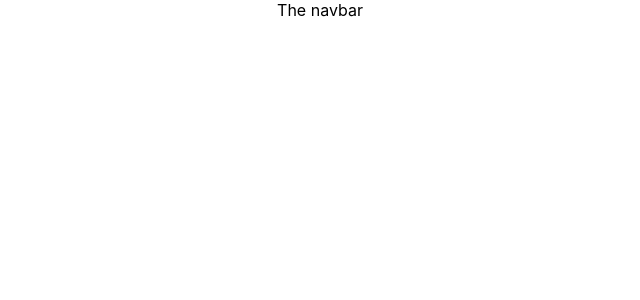
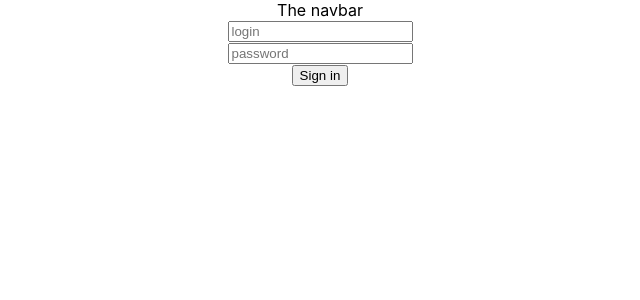
Before and after one commit to Zuretto/resource-manager, a React (Create React App) app in the folder resource-manager-frontend/: page / in a window 1280 px wide. Shown: the top 300 px of the page, without its empty margins (320-960 px from the left). Built offline with nearby package versions, Linux system fonts and the light colour scheme.

Commit message:
add login form functionality that loads access token into the store

```diff
--- a/resource-manager-frontend/src/app/App.js
+++ b/resource-manager-frontend/src/app/App.js
@@ -1,13 +1,24 @@
 import './App.css';
+import { BrowserRouter, Route, Routes } from "react-router-dom";
+import ResourcesList from "../resources-list/ResourcesList";
+import LoginForm from "../login/LoginForm";
 
 
 function App() {
 
-  return (
-    <div className="App">
-      <header>The navbar</header> {/* TODO  the navigation component */}
-    </div>
-  );
+    return (
+        <div className="App">
+            <header>The navbar</header>
+            {/* TODO  the navigation component */}
+
+            <BrowserRouter>
+                <Routes>
+                    <Route path="/" element={<LoginForm/>}/>
+                    <Route path="resources/:userName" element={<ResourcesList/>}/>
+                </Routes>
+            </BrowserRouter>
+        </div>
+    );
 }
 
 export default App;
--- a/resource-manager-frontend/src/index.js
+++ b/resource-manager-frontend/src/index.js
@@ -2,15 +2,12 @@ import React from 'react';
 import ReactDOM from 'react-dom/client';
 import './index.css';
 import App from './app/App';
-import {BrowserRouter, Route, Routes} from 'react-router-dom';
-import ResourcesList from "./resources-list/ResourcesList";
+import { Provider } from "react-redux";
+import store from './state/store';
 
 const root = ReactDOM.createRoot(document.getElementById('root'));
 root.render(
-    <BrowserRouter>
-        <Routes>
-            <Route path="/" element={<App />} />
-            <Route path="users/:userName" element={<ResourcesList />} />
-        </Routes>
-    </BrowserRouter>
+    <Provider store={store}>
+        <App/>
+    </Provider>
 );
--- /dev/null
+++ b/resource-manager-frontend/src/login/LoginForm.css
@@ -0,0 +1,9 @@
+.login--form {
+    display:flex;
+    flex-direction: column;
+}
+
+.error--paragraph {
+    color: darkred;
+    font-weight: 600;
+}
--- /dev/null
+++ b/resource-manager-frontend/src/login/LoginForm.js
@@ -0,0 +1,61 @@
+import './LoginForm.css';
+import { useNavigate } from 'react-router-dom';
+import { useDispatch } from 'react-redux';
+import axios from 'axios';
+import { ACTION_TYPES } from '../state/reducer';
+import { createRef, useState } from 'react';
+
+const LoginForm = () => {
+    const navigate = useNavigate();
+
+    const dispatch = useDispatch();
+    const loginInputRef = createRef();
+    const passwordInputRef = createRef();
+
+    const [errorMessage, setErrorMessage] = useState('');
+
+    const performLogin = () => {
+        const userName = loginInputRef.current.value;
+        axios.get('http://localhost:8080/auth/api/v1/user',
+            {
+                params: {
+                    login: userName,
+                    password: passwordInputRef.current.value,
+                },
+            })
+            .then((response) => {
+                dispatch({
+                    type: ACTION_TYPES.LOGIN_USER, payload: {
+                        accessToken: response.data.access_token,
+                        login: userName,
+                    },
+                });
+                navigate(`resources/${userName}`);
+            })
+            .catch((_axiosError) => {
+                setErrorMessage(() => 'Wrong credentials.');
+            });
+    };
+
+    return (
+        <div className="login--form">
+            <label>
+                <input placeholder="login" ref={loginInputRef}></input>
+            </label>
+            <label>
+                <input type="password" placeholder="password" ref={passwordInputRef}></input>
+            </label>
+            <span>
+        <button onClick={() => performLogin()}> Sign in </button>
+      </span>
+            {errorMessage && (
+                <p className="error--paragraph"> {errorMessage} </p>
+            )}
+            {/* <span>
+                <Link to='resources/user'>halo</Link>
+            </span>*/}
+        </div>
+    );
+}
+
+export default LoginForm;
--- a/resource-manager-frontend/src/resources-list/ResourcesList.js
+++ b/resource-manager-frontend/src/resources-list/ResourcesList.js
@@ -1,12 +1,12 @@
-import {useParams} from "react-router-dom";
+import { useParams } from "react-router-dom";
 
 
-function ResourcesList() {
+const ResourcesList = () => {
     const { userName } = useParams();
 
     return (
         <h3> Resources of user: {userName} </h3>
-    )
+    );
 }
 
 export default ResourcesList;
--- /dev/null
+++ b/resource-manager-frontend/src/state/reducer.js
@@ -0,0 +1,23 @@
+const initialState = {
+    accessToken: '',
+    isLoggedIn: false
+}
+
+export const ACTION_TYPES = {
+    LOGIN_USER: 'auth/userLoggedIn'
+}
+
+export default function authReducer(state = initialState, action) {
+    switch (action.type) {
+        case ACTION_TYPES.LOGIN_USER: {
+            return {
+                ...state,
+                accessToken: action.payload.accessToken,
+                userLogin: action.payload.login,
+                isLoggedIn: true
+            }
+        }
+        default:
+            return state
+    }
+}
--- /dev/null
+++ b/resource-manager-frontend/src/state/store.js
@@ -0,0 +1,6 @@
+import { createStore } from 'redux';
+import authReducer from './reducer';
+
+const store = createStore(authReducer);
+
+export default store;
```
Also changed, not shown: resource-manager-frontend/package.json (+8 -0 lines), resource-manager-frontend/src/login/Login.js (deleted, +0 -12 lines), 1 other file (tests, documents, lock files or other folders).
